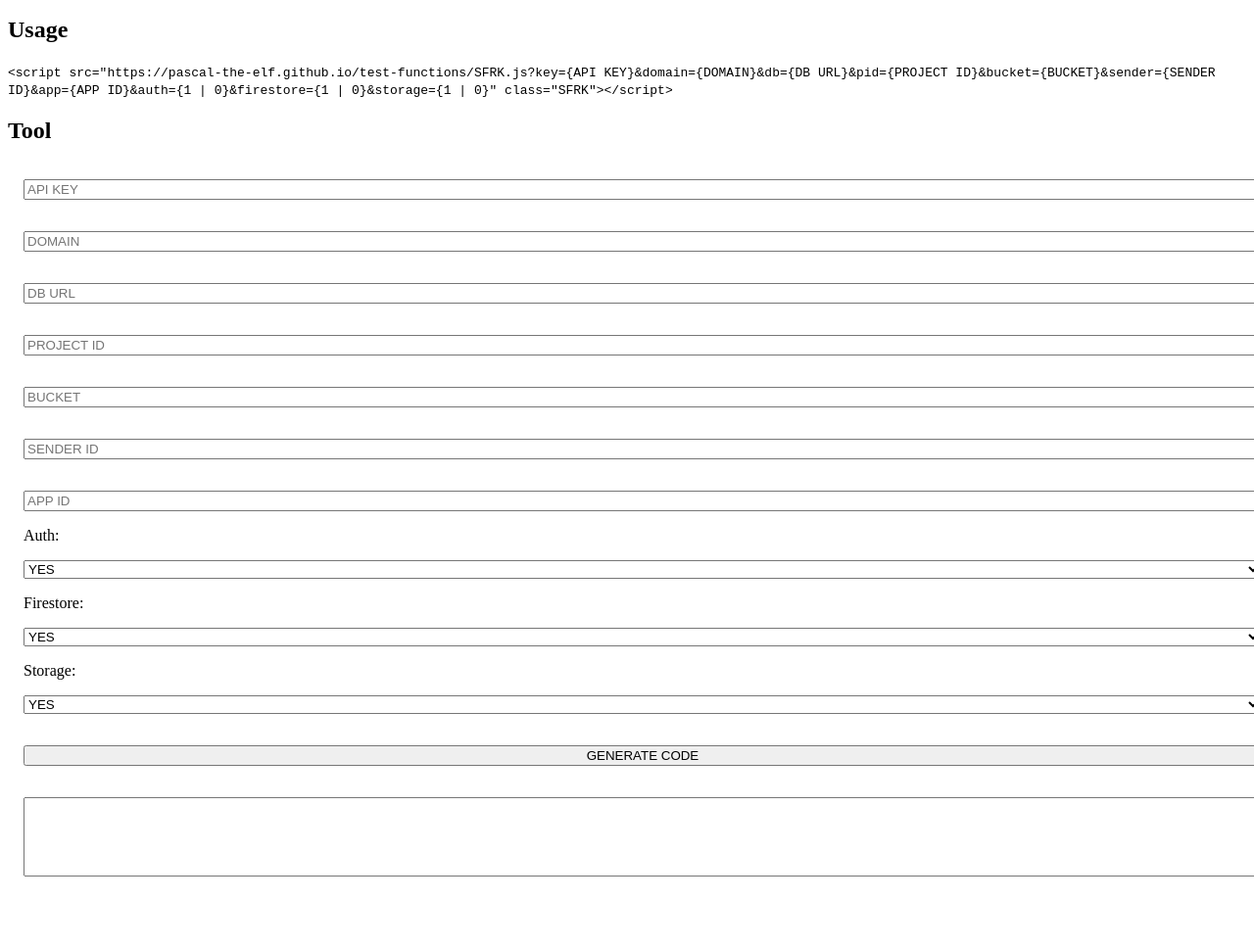
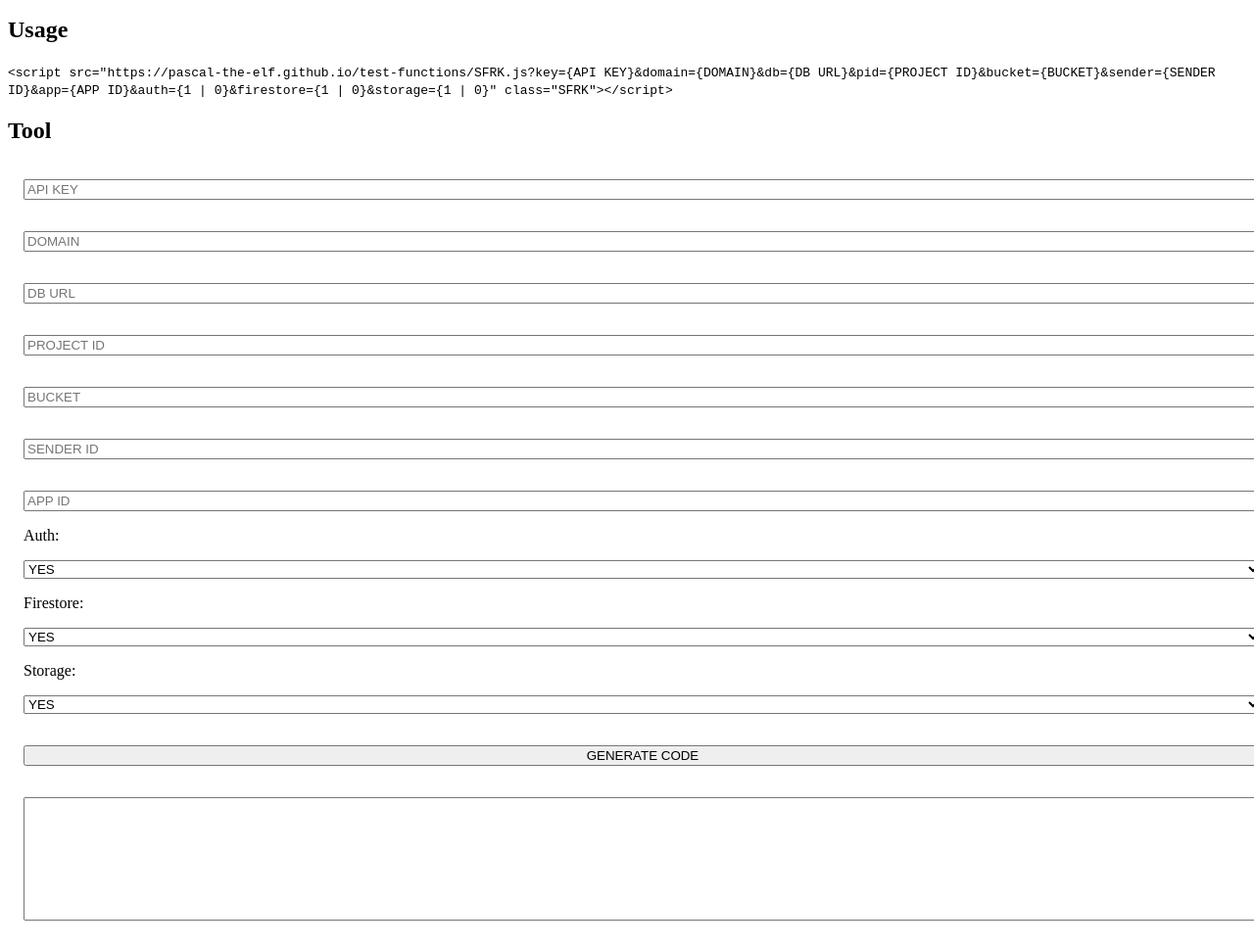
Before and after one commit to pascal-the-elf/test-functions, a plain HTML site: page SFRK/index.html in a window 1280 px wide. Shown: the part 101-1069 px from the top of the page at 98% size. Before the commit the page ends 1024 px from the top, so only its background shows below. Drawn offline with Linux system fonts and the light colour scheme.

Commit message:
Update index.html

```diff
--- a/SFRK/index.html
+++ b/SFRK/index.html
@@ -44,7 +44,7 @@
         <option value="0">NO</option>
     </select>
     <button onclick="gen()">GENERATE CODE</button><br>
-    <textarea rows="5"></textarea>
+    <textarea rows="8"></textarea>
     <script>
         function gen() {
             var s = document.getElementsByTagName("select");
```
